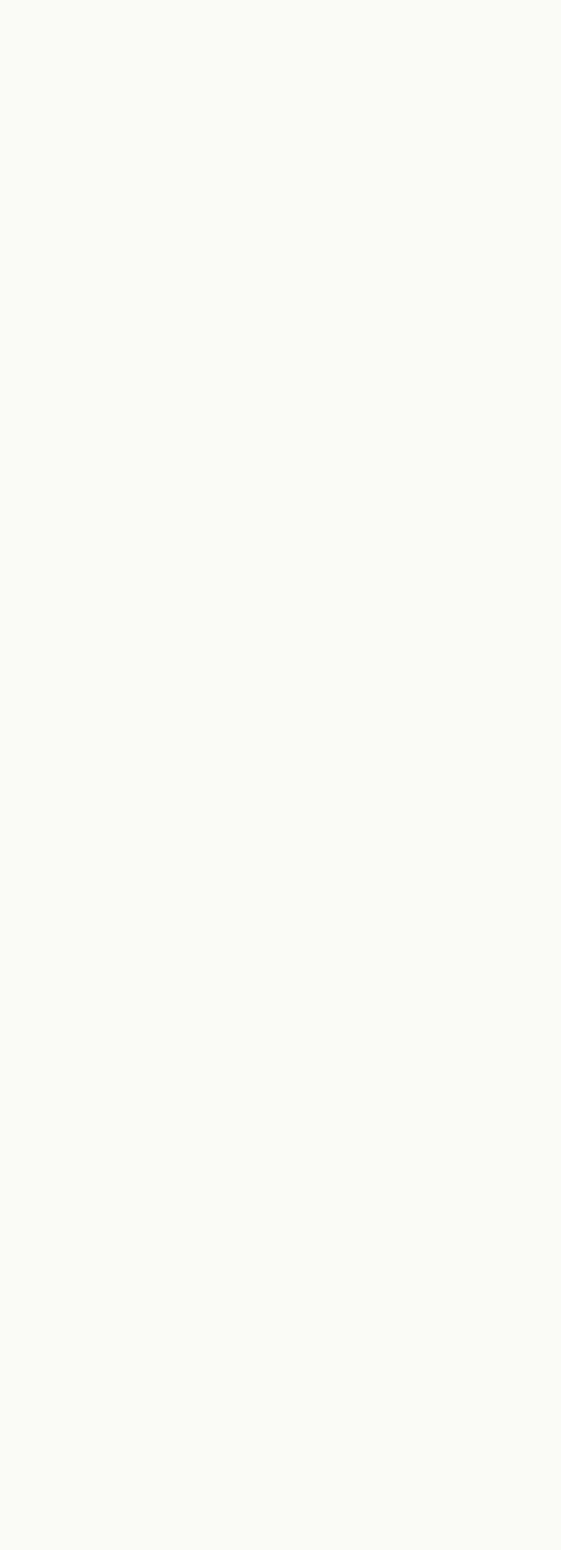
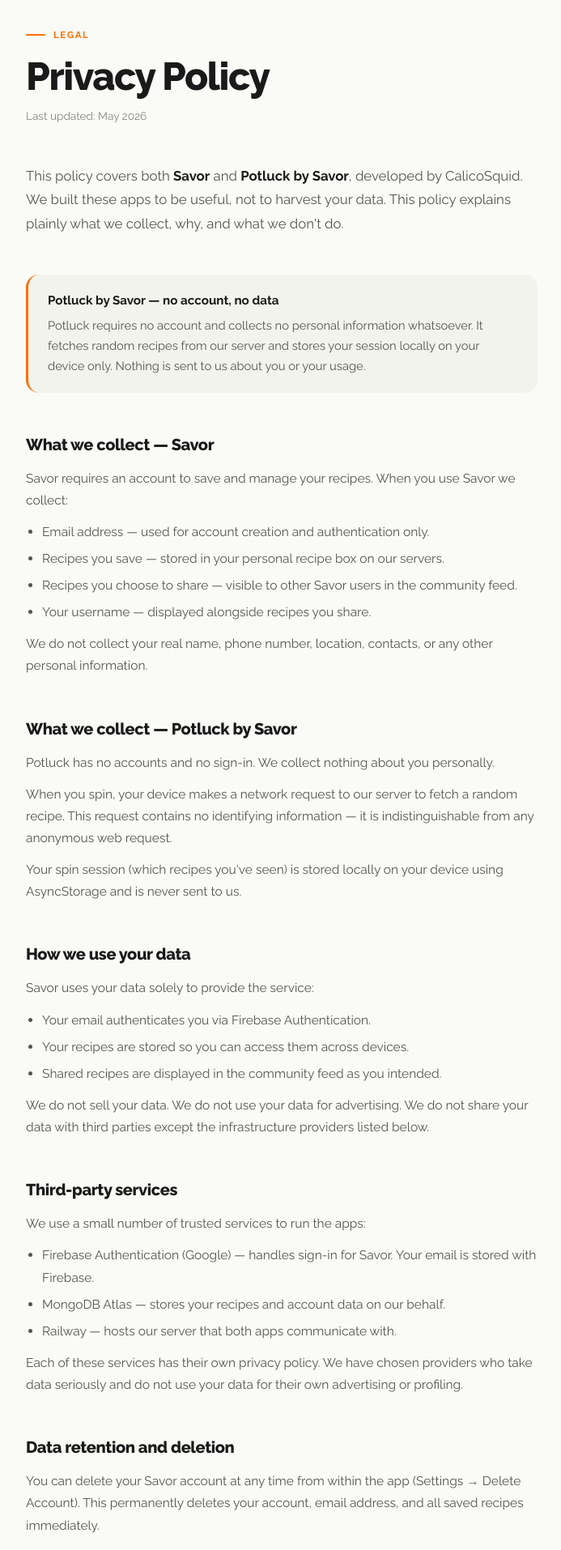
Before and after one commit to CalicoSquid/Savor-landing-page, a React (Vite) app: page /privacy in a window 1280 px wide. Before the commit this address had no page. Shown: the part 100-2014 px from the top of the page at 81% size, without its empty margins (292-985 px from the left). Before the commit the page ends 800 px from the top, so only its background shows below. Built offline with nearby package versions, Linux system fonts and the light colour scheme.

Commit message:
Added privacy policy

```diff
--- a/src/App.jsx
+++ b/src/App.jsx
@@ -3,6 +3,7 @@
 import Studio from './pages/Studio'
 import RecipePage from './pages/RecipePage'
 import DeleteAccount from './pages/DeleteAccount'
+import Privacy from './pages/Privacy'
 import { ThemeProvider } from './context/ThemeProvider'
 import Nav from './components/Nav'
 
@@ -16,6 +17,7 @@
           <Route path="/studio"          element={<Studio />} />
           <Route path="/r/:id"           element={<RecipePage />} />
           <Route path="/delete-account"  element={<DeleteAccount />} />
+          <Route path="/privacy"         element={<Privacy />} />
         </Routes>
       </BrowserRouter>
     </ThemeProvider>
--- /dev/null
+++ b/src/pages/Privacy.jsx
@@ -0,0 +1,199 @@
+export default function Privacy() {
+  const LAST_UPDATED = "May 2026";
+
+  const section = (title, children) => (
+    <div style={{ marginBottom: 48 }}>
+      <h2 style={{
+        fontSize: '1.25rem',
+        fontWeight: 800,
+        letterSpacing: '-0.02em',
+        color: 'var(--text-primary)',
+        marginBottom: 12,
+      }}>
+        {title}
+      </h2>
+      {children}
+    </div>
+  );
+
+  const p = (text) => (
+    <p style={{
+      fontSize: '0.97rem',
+      color: 'var(--text-secondary)',
+      lineHeight: 1.75,
+      marginBottom: 12,
+    }}>
+      {text}
+    </p>
+  );
+
+  const li = (items) => (
+    <ul style={{ paddingLeft: 20, margin: '8px 0 12px' }}>
+      {items.map((item, i) => (
+        <li key={i} style={{
+          fontSize: '0.97rem',
+          color: 'var(--text-secondary)',
+          lineHeight: 1.75,
+          marginBottom: 6,
+        }}>
+          {item}
+        </li>
+      ))}
+    </ul>
+  );
+
+  return (
+    <main className="page" style={{ background: 'var(--bg)', minHeight: '100vh' }}>
+      <section style={{ padding: '70px 0 140px' }}>
+        <div className="container" style={{ maxWidth: 680, margin: '0 auto' }}>
+
+          {/* Overline */}
+          <p style={{
+            fontSize: '0.72rem',
+            fontWeight: 700,
+            letterSpacing: '0.14em',
+            textTransform: 'uppercase',
+            color: 'var(--accent)',
+            marginBottom: 16,
+            display: 'flex',
+            alignItems: 'center',
+            gap: 10,
+          }}>
+            <span style={{ display: 'block', width: 24, height: 2, background: 'var(--accent)', borderRadius: 99 }} />
+            Legal
+          </p>
+
+          <h1 style={{
+            fontSize: 'clamp(2rem, 5vw, 3rem)',
+            fontWeight: 800,
+            letterSpacing: '-0.03em',
+            lineHeight: 1.1,
+            color: 'var(--text-primary)',
+            marginBottom: 12,
+          }}>
+            Privacy Policy
+          </h1>
+
+          <p style={{
+            fontSize: '0.85rem',
+            color: 'var(--text-secondary)',
+            marginBottom: 48,
+            opacity: 0.7,
+          }}>
+            Last updated: {LAST_UPDATED}
+          </p>
+
+          <p style={{
+            fontSize: '1.05rem',
+            color: 'var(--text-secondary)',
+            lineHeight: 1.75,
+            marginBottom: 48,
+          }}>
+            This policy covers both <strong style={{ color: 'var(--text-primary)' }}>Savor</strong> and{' '}
+            <strong style={{ color: 'var(--text-primary)' }}>Potluck by Savor</strong>, developed by
+            CalicoSquid. We built these apps to be useful, not to harvest your data.
+            This policy explains plainly what we collect, why, and what we don't do.
+          </p>
+
+          {/* Potluck callout */}
+          <div style={{
+            background: 'var(--surface-2)',
+            borderRadius: 'var(--radius)',
+            padding: '20px 24px',
+            marginBottom: 48,
+            borderLeft: '3px solid var(--accent)',
+          }}>
+            <p style={{ fontWeight: 700, color: 'var(--text-primary)', marginBottom: 6, fontSize: '0.95rem' }}>
+              Potluck by Savor — no account, no data
+            </p>
+            <p style={{ fontSize: '0.92rem', color: 'var(--text-secondary)', lineHeight: 1.7, margin: 0 }}>
+              Potluck requires no account and collects no personal information whatsoever.
+              It fetches random recipes from our server and stores your session locally
+              on your device only. Nothing is sent to us about you or your usage.
+            </p>
+          </div>
+
+          {section("What we collect — Savor", <>
+            {p("Savor requires an account to save and manage your recipes. When you use Savor we collect:")}
+            {li([
+              "Email address — used for account creation and authentication only.",
+              "Recipes you save — stored in your personal recipe box on our servers.",
+              "Recipes you choose to share — visible to other Savor users in the community feed.",
+              "Your username — displayed alongside recipes you share.",
+            ])}
+            {p("We do not collect your real name, phone number, location, contacts, or any other personal information.")}
+          </>)}
+
+          {section("What we collect — Potluck by Savor", <>
+            {p("Potluck has no accounts and no sign-in. We collect nothing about you personally.")}
+            {p("When you spin, your device makes a network request to our server to fetch a random recipe. This request contains no identifying information — it is indistinguishable from any anonymous web request.")}
+            {p("Your spin session (which recipes you've seen) is stored locally on your device using AsyncStorage and is never sent to us.")}
+          </>)}
+
+          {section("How we use your data", <>
+            {p("Savor uses your data solely to provide the service:")}
+            {li([
+              "Your email authenticates you via Firebase Authentication.",
+              "Your recipes are stored so you can access them across devices.",
+              "Shared recipes are displayed in the community feed as you intended.",
+            ])}
+            {p("We do not sell your data. We do not use your data for advertising. We do not share your data with third parties except the infrastructure providers listed below.")}
+          </>)}
+
+          {section("Third-party services", <>
+            {p("We use a small number of trusted services to run the apps:")}
+            {li([
+              "Firebase Authentication (Google) — handles sign-in for Savor. Your email is stored with Firebase.",
+              "MongoDB Atlas — stores your recipes and account data on our behalf.",
+              "Railway — hosts our server that both apps communicate with.",
+            ])}
+            {p("Each of these services has their own privacy policy. We have chosen providers who take data seriously and do not use your data for their own advertising or profiling.")}
+          </>)}
+
+          {section("Data retention and deletion", <>
+            {p("You can delete your Savor account at any time from within the app (Settings → Delete Account). This permanently deletes your account, email address, and all saved recipes immediately.")}
+            {p("Recipes you have shared to the community feed remain as anonymous contributions after account deletion — your username is removed but the recipe stays. This is intentional so the community isn't disrupted when someone leaves. If you want a specific shared recipe removed, contact us.")}
+            {p("Potluck stores nothing on our servers tied to you, so there is nothing to delete.")}
+          </>)}
+
+          {section("Children's privacy", <>
+            {p("Our apps are not directed at children under 13. We do not knowingly collect personal information from children. If you believe a child has provided us with personal information, contact us and we will delete it.")}
+          </>)}
+
+          {section("Changes to this policy", <>
+            {p("If we make material changes to this policy we will update the date at the top of this page. Continued use of the apps after changes constitutes acceptance of the updated policy.")}
+          </>)}
+
+          {/* Contact */}
+          <div style={{
+            borderTop: '1px solid rgba(0,0,0,0.07)',
+            paddingTop: 32,
+            marginTop: 16,
+          }}>
+            <p style={{ fontSize: '0.9rem', color: 'var(--text-secondary)', lineHeight: 1.65 }}>
+              Questions about this policy?{' '}
+              <a
+                href="mailto:support@getsavor.recipes?subject=Privacy%20Policy"
+                style={{ color: 'var(--accent)', fontWeight: 700, textDecoration: 'none' }}
+              >
+                support@getsavor.recipes
+              </a>
+            </p>
+          </div>
+
+        </div>
+      </section>
+
+      {/* Footer */}
+      <footer className="footer">
+        <div className="container footer-inner">
+          <span className="footer-copy">
+            <a href="/studio" className="footer-csc-link">
+              calicoSquid<span className="footer-csc-code">Code</span>
+            </a>
+          </span>
+        </div>
+      </footer>
+    </main>
+  );
+}
```
